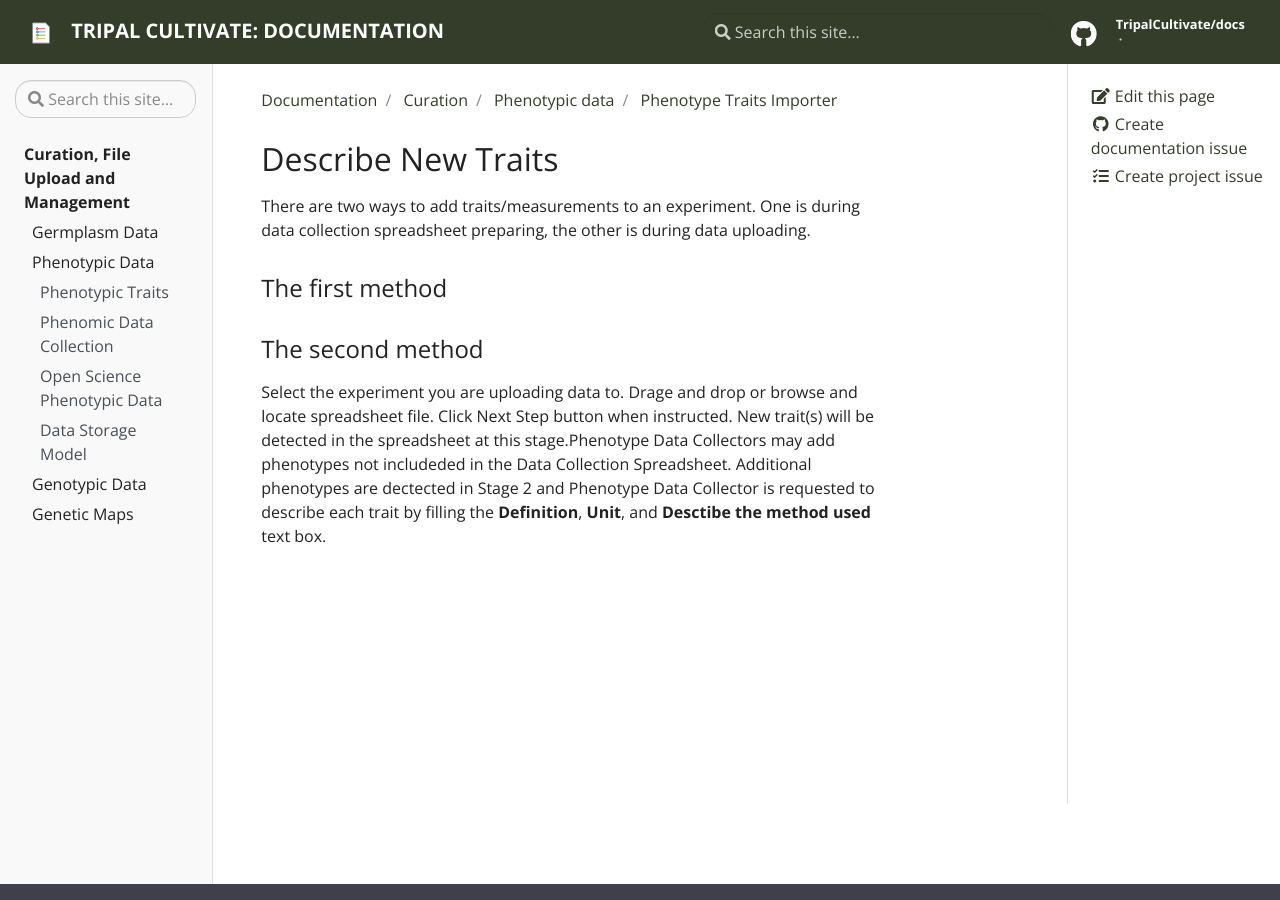
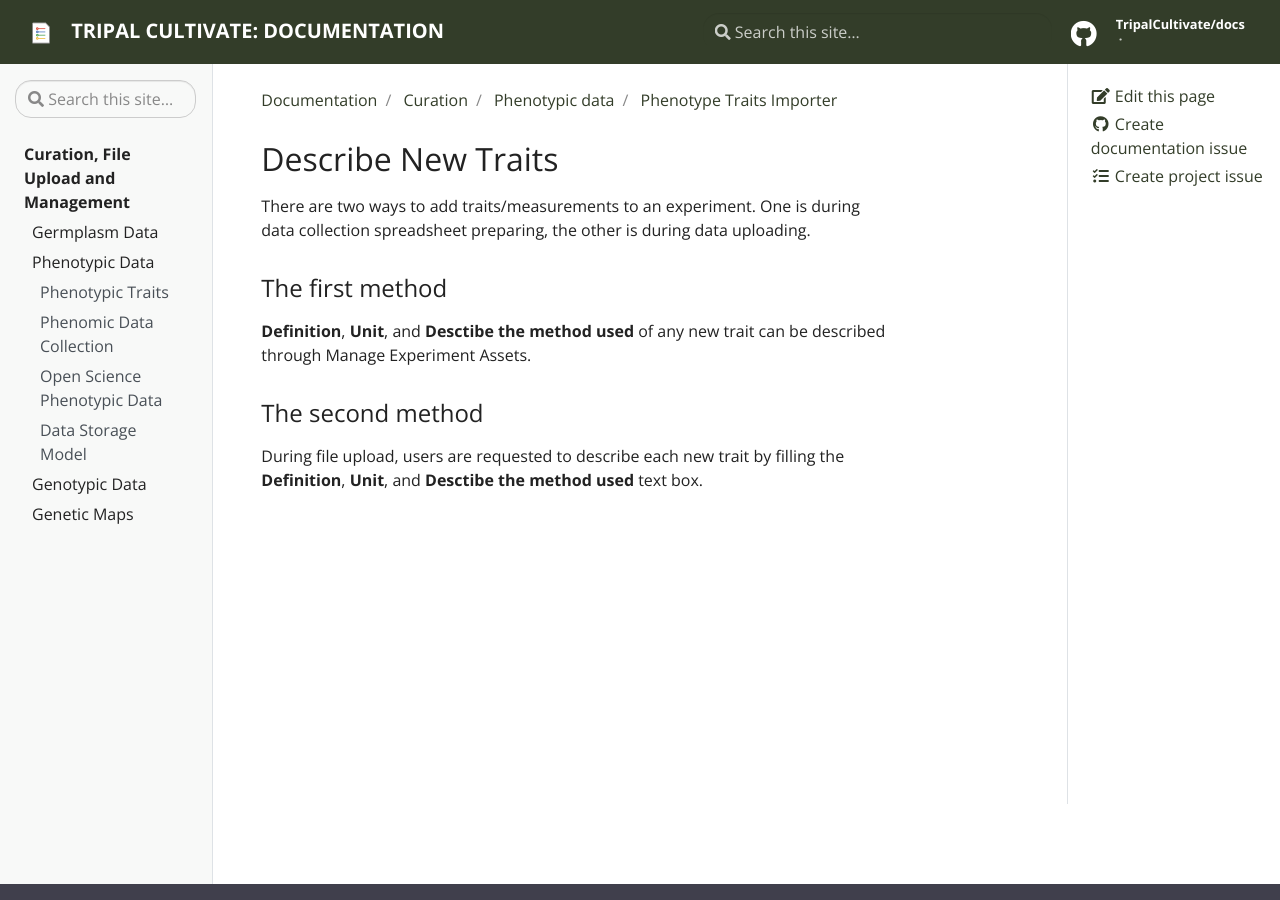
Before and after one commit to TripalCultivate/docs, a Jekyll site: the page built from _docs/curation/phenotypic-data/traits-importer.md, in a window 1280 px wide and 900 px high. Built offline with Jekyll 4.4.1, drawn with Linux system fonts in a browser that asks for light colours.

Commit message:
Update traits-importer.md

```diff
--- a/_docs/curation/phenotypic-data/traits-importer.md
+++ b/_docs/curation/phenotypic-data/traits-importer.md
@@ -11,7 +11,7 @@ description: This is documentation pertaining to import of phenotypic traits int
 There are two ways to add traits/measurements to an experiment. One is during data collection spreadsheet preparing, the other is during data uploading.
 
 ### The first method
-
+**Definition**, **Unit**, and **Desctibe the method used** of any new trait can be described through Manage Experiment Assets.
 
 ### The second method
-Select the experiment you are uploading data to. Drage and drop or browse and locate spreadsheet file. Click Next Step button when instructed. New trait(s) will be detected in the spreadsheet at this stage.Phenotype Data Collectors may add phenotypes not includeded in the Data Collection Spreadsheet. Additional phenotypes are dectected in Stage 2 and Phenotype Data Collector is requested to describe each trait by filling the **Definition**, **Unit**, and **Desctibe the method used** text box.
+During file upload, users are requested to describe each new trait by filling the **Definition**, **Unit**, and **Desctibe the method used** text box.
```
